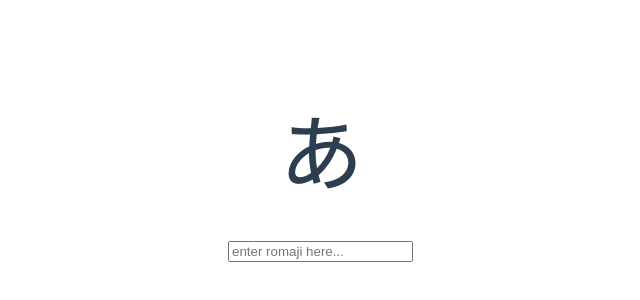
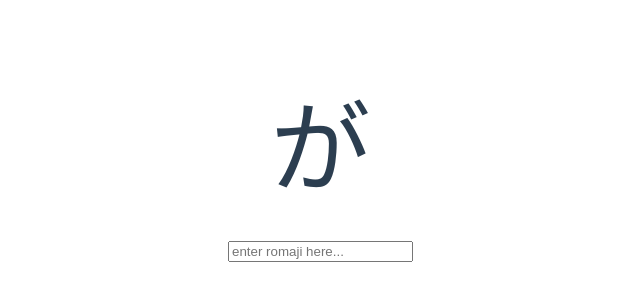
Before and after one commit to berkaykarlik/japanese_teacher, a Vue app: page / in a window 1280 px wide. Shown: the part 234-534 px from the top of the page, without its empty margins (227-867 px from the left). Built offline with nearby package versions, Linux system fonts and the light colour scheme.

Commit message:
ADD: generate rand hirahana on component load

```diff
--- a/src/components/Recognize.vue
+++ b/src/components/Recognize.vue
@@ -1,14 +1,25 @@
 
 <template>
 <div>
-    <p id="letter"> {{'\u3041'}}</p>
+    <p id="letter_p"> {{letter}}</p>
     <input type="text" id="answer" name="answer_textbox" placeholder="enter romaji here...">
 </div>
 </template>
 
 
 <script setup>
+    import { ref } from 'vue';
 
+    const unicode_hiragana_start = 0x3041;
+    const unicode_hiragana_end = 0x3096;
+
+    let letter = ref(null);
+
+    function update_letter(){
+        let rand_hiragana = Math.floor(Math.random() * (unicode_hiragana_end - unicode_hiragana_start + 1)) + unicode_hiragana_start ;
+        letter = ref(String.fromCharCode(rand_hiragana));
+    }
+    update_letter();
 </script>
 
 
@@ -19,7 +30,7 @@ div {
     text-align: center;
 }
 
-#letter {
+#letter_p {
     font-size: 100px;
     font-family: "Hiragino Kaku Gothic ProN", Meiryo, sans-serif;
     margin-bottom: 10px;
```
